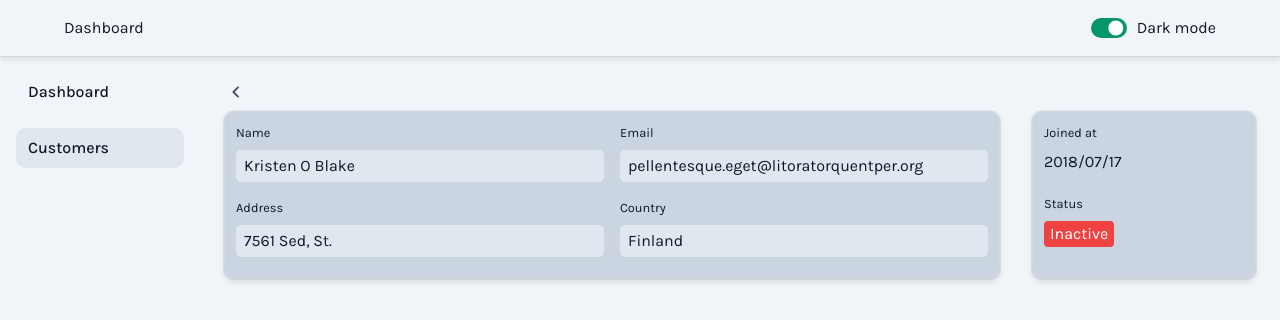
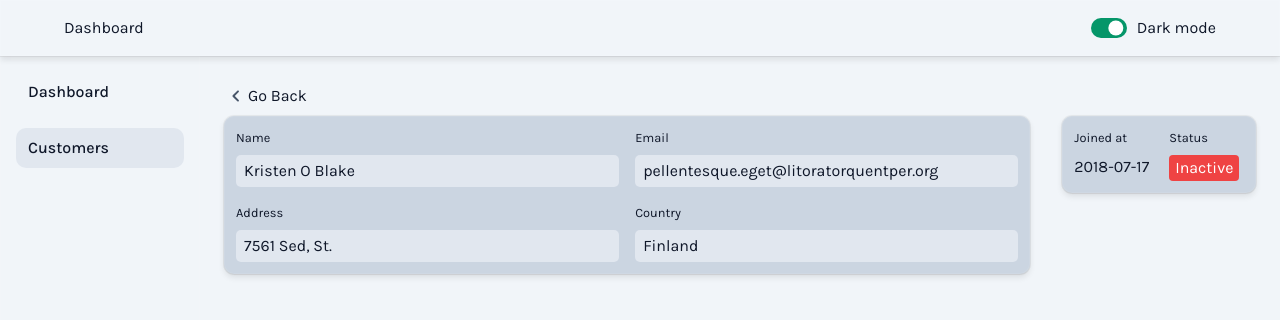
Before and after one commit to kilesh-mhzn/dashboard-ui, a React (Vite) app: page /customers/4564 in a window 1280 px wide. Shown: the top 320 px of the page. Built offline with nearby package versions, Linux system fonts and the light colour scheme.

Commit message:
customer detail styles changes

```diff
--- a/src/pages/customer-detail/customer-detail.module.css
+++ b/src/pages/customer-detail/customer-detail.module.css
@@ -9,9 +9,12 @@
   border-radius: 4px;
   display: inline-flex;
   outline: var(--ll-black-800);
+  padding: 4px 0;
+  padding-right: 8px;
+  margin-bottom: 4px;
 }
 .backBtn:hover {
-  background-color: var(--ll-black-800);
+  background-color: var(--color-table-head);
 }
 
 .label {
--- a/src/pages/customer-detail/customer-detail.tsx
+++ b/src/pages/customer-detail/customer-detail.tsx
@@ -58,6 +58,7 @@ export const CustomerDetail = () => {
     <div className={classNames(styles.container)}>
       <Link to="/customers" className={styles.backBtn}>
         <IconLeftChevron />
+        Go Back
       </Link>
       <Flex container gap={"2rem"}>
         <div className={styles.card} style={{ flexGrow: "1" }}>
@@ -85,12 +86,7 @@ export const CustomerDetail = () => {
         </div>
         <div>
           <div className={classNames(styles.card)}>
-            <Flex
-              container
-              flexDirection="column"
-              gap={"1.25rem"}
-              width={"12.5rem"}
-            >
+            <Grid cols={2} gap={"1.25rem"}>
               <div>
                 <div className={styles.label}>Joined at</div>
                 <div className={styles.joinDate}>
@@ -103,8 +99,21 @@ export const CustomerDetail = () => {
                   <StatusBadge type={customerDetail.active} />
                 </Flex>
               </div>
-              <div>{subscriptionDetail?.package}</div>
-            </Flex>
+              {subscriptionDetail?.package && (
+                <>
+                  <div>
+                    <div className={styles.label}>Subscription Plan</div>
+                    <div className={styles.detailField}>
+                      {subscriptionDetail?.package}
+                    </div>
+                  </div>
+                  <div>
+                    <div className={styles.label}>Expiry date</div>
+                    <div>{subscriptionDetail?.expires_on}</div>
+                  </div>
+                </>
+              )}
+            </Grid>
           </div>
         </div>
       </Flex>
--- a/src/utils.ts
+++ b/src/utils.ts
@@ -16,7 +16,7 @@ export const formatDate = (
   timestamp: number | string,
   options?: DateFormatterOptions
 ): string => {
-  const defaultFormatString = "yyyy/MM/dd";
+  const defaultFormatString = "yyyy-MM-dd";
   const { formatString = defaultFormatString } = options || {};
 
   const date = new Date(Number(timestamp) * 1000);
```
